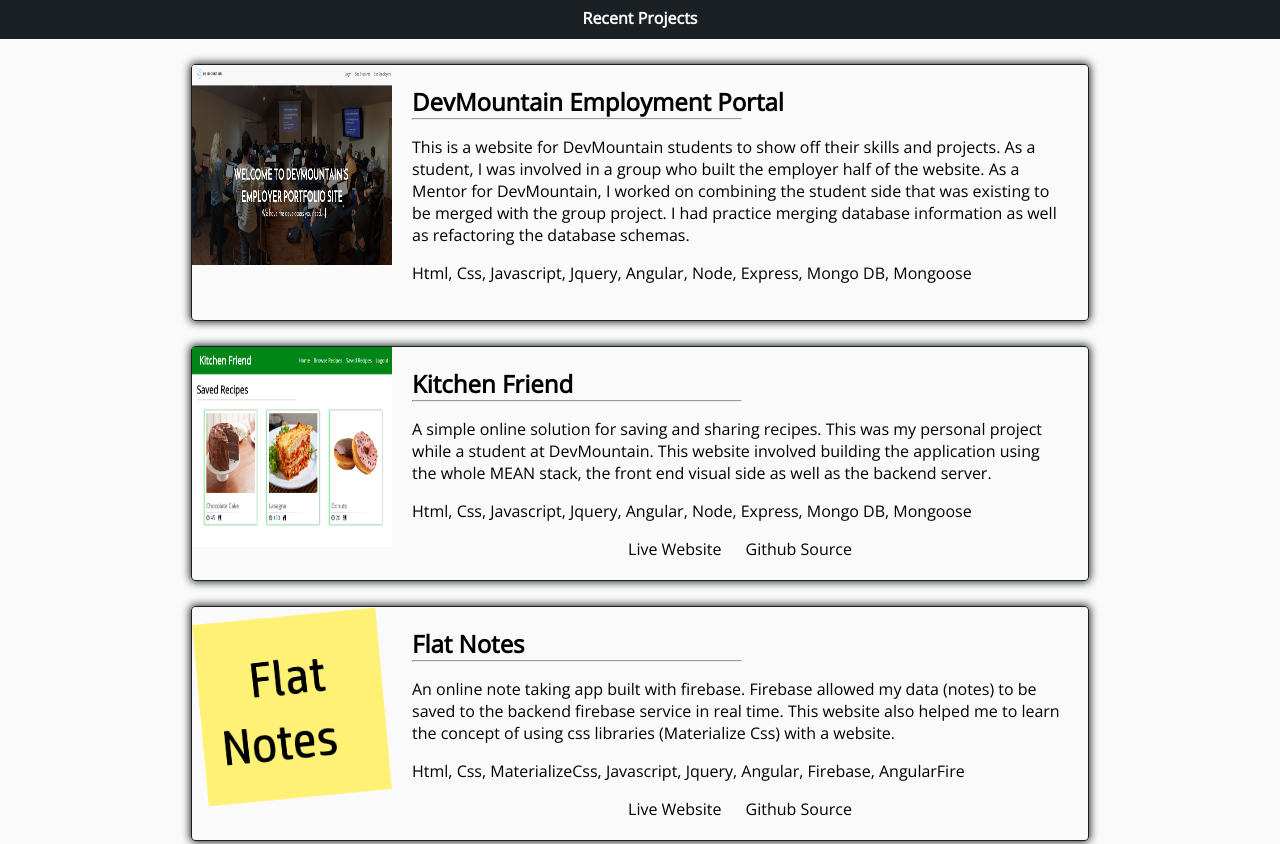
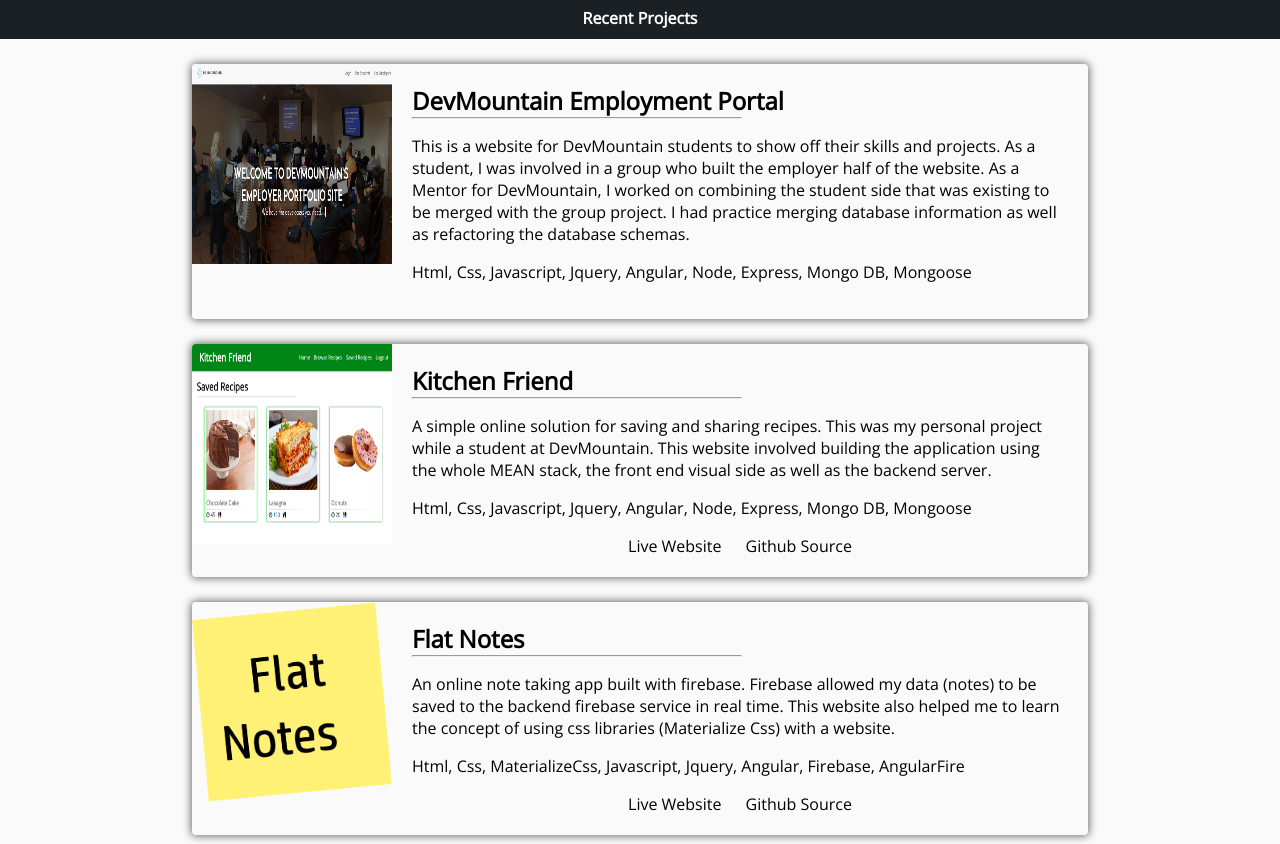
Before and after one commit to tCharlesworth/tCharlesworth.github.io, a website: page index.html in a window 1280 px wide. Shown: the part 867-1711 px from the top of the page. Drawn offline with nearby package versions, Linux system fonts and the light colour scheme.

Commit message:
Changed styles for the box shadow on the projects

```diff
--- a/styles.css
+++ b/styles.css
@@ -147,10 +147,10 @@ footer a:hover {
 .project {
     width: 70%;
     margin: 25px auto;
-    border: thin solid #1B2024;
+    /*border: thin solid #666666;*/
     border-radius: 4px;
     overflow: hidden;
-    box-shadow: 0 0 8px 1px #1B2024;
+    box-shadow: 0 0 8px 1px #666666;
 }
 
 .project-image {
```
